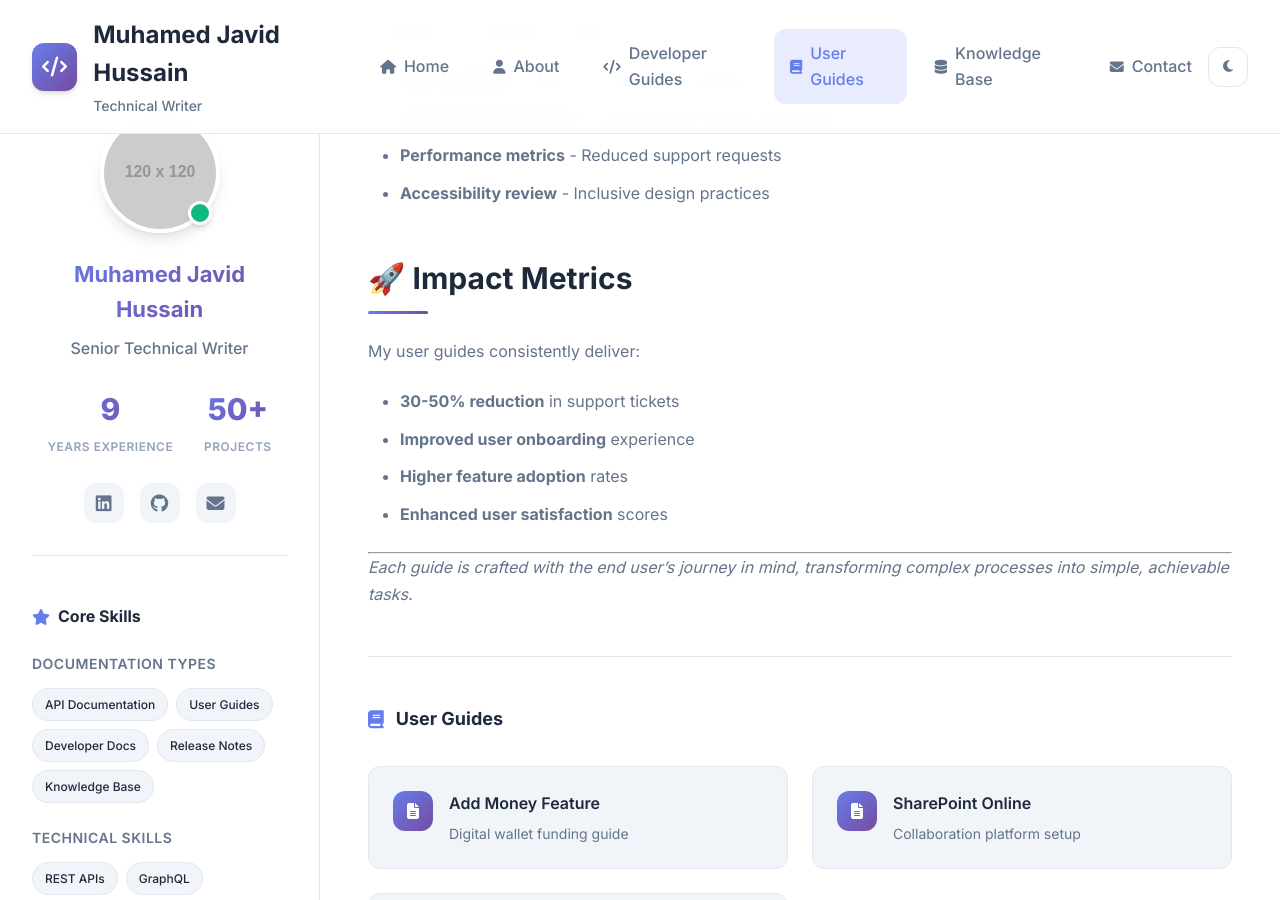
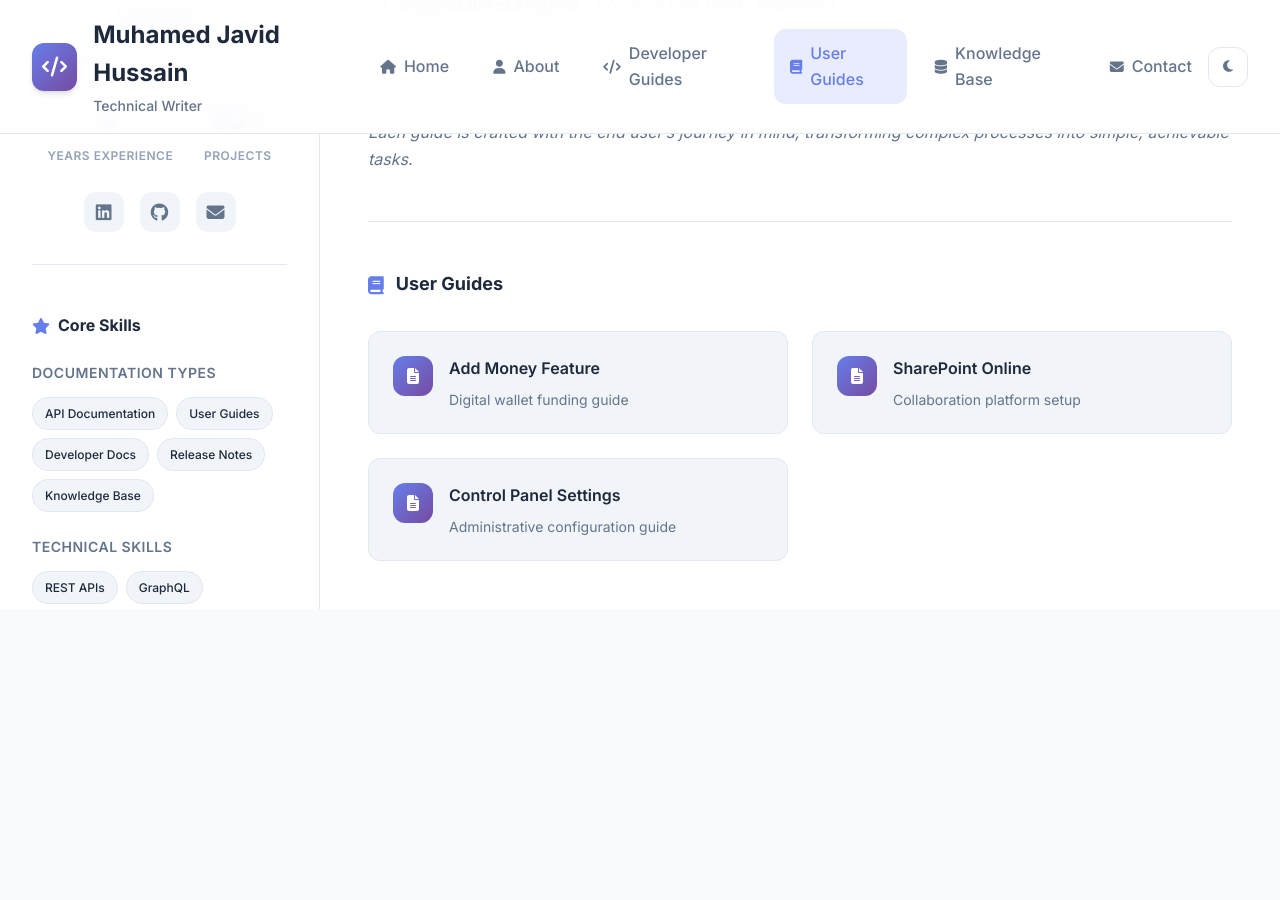
Before and after one commit to ashfaqfarook/Test, a Jekyll site: the page built from user-guides/index.md, in a window 1280 px wide and 900 px high, scrolled down 2281 px. Built offline with Jekyll 4.4.1, drawn with Linux system fonts in a browser that asks for light colours; after the commit the page ends 2890 px from its top, so only the background shows below that; some of the changed text lies outside the part shown.

Commit message:
Update index.md

```diff
--- a/user-guides/index.md
+++ b/user-guides/index.md
@@ -1,10 +1,7 @@
 ---
 layout: default
 title: User Guides
-description: User-friendly guides that help end users navigate software features effectively.
 ---
-
-# 📖 User Guides
 
 Welcome to my collection of user-focused documentation. These guides are designed to help end users navigate software features, complete tasks efficiently, and troubleshoot common issues with clear, step-by-step instructions.
 
@@ -66,14 +63,6 @@
 - **Performance metrics** - Reduced support requests
 - **Accessibility review** - Inclusive design practices
 
-## 🚀 Impact Metrics
-
-My user guides consistently deliver:
-- **30-50% reduction** in support tickets
-- **Improved user onboarding** experience
-- **Higher feature adoption** rates
-- **Enhanced user satisfaction** scores
-
 ---
 
 *Each guide is crafted with the end user's journey in mind, transforming complex processes into simple, achievable tasks.*
```
